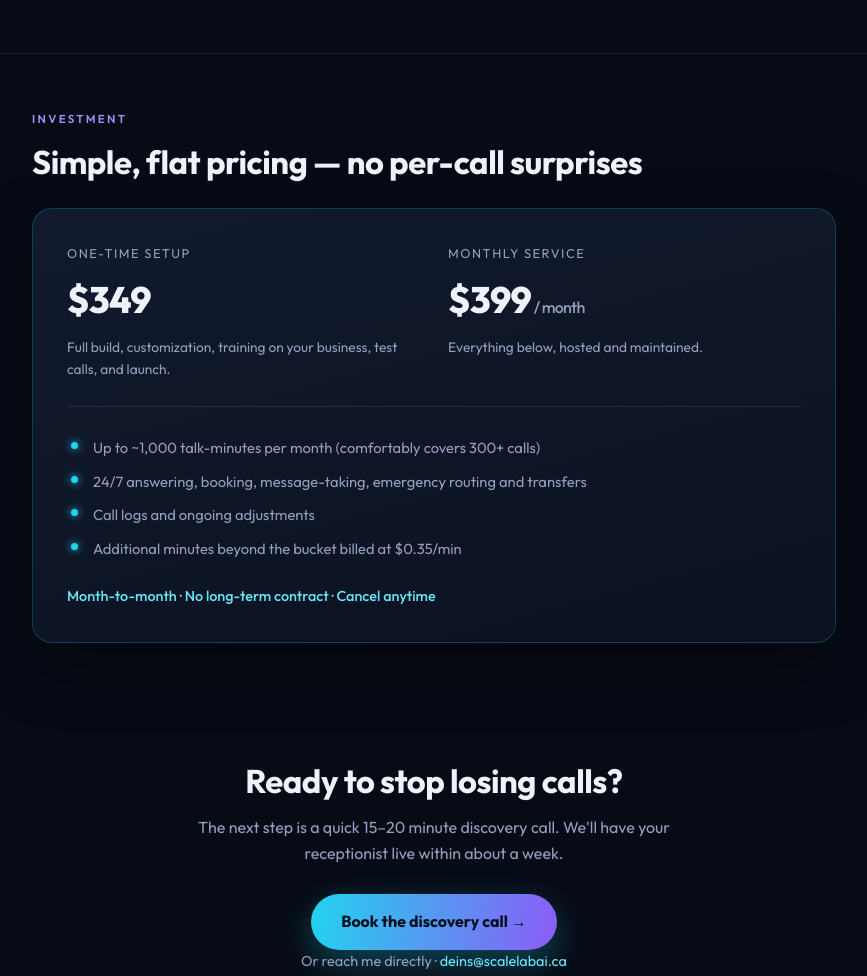
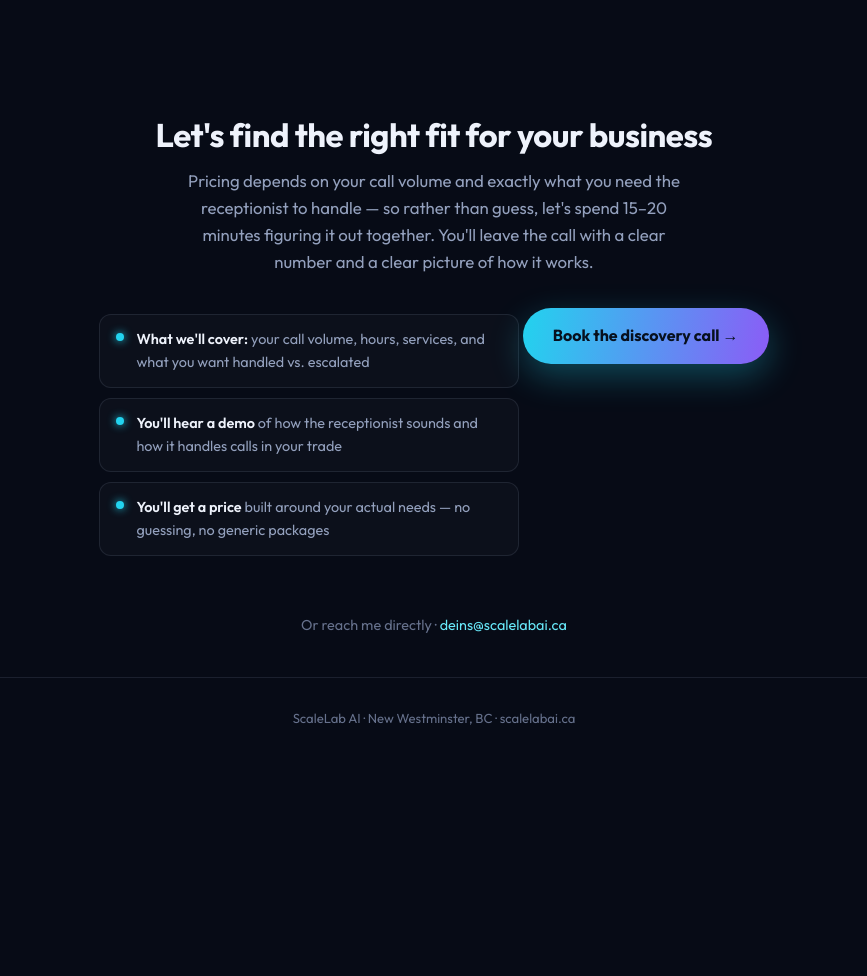
Before and after one commit to Deinsulmanis/ScaleLabAiReceptionistDemoBuilder, a plain HTML site: page index.html in a window 1280 px wide. Shown: the part 2897-3873 px from the top of the page, without its empty margins (206-1073 px from the left). After the commit the page ends 3676 px from the top, so only its background shows below. Drawn offline with Linux system fonts and the light colour scheme.

Commit message:
remove pricing section, replace with discovery call CTA
Pricing varies by call volume and scope, so the proposal now
drives prospects to a 15-20 min discovery call instead of showing
fixed numbers that may not fit.

Co-Authored-By: Claude Sonnet 4.6 <noreply@anthropic.com>

```diff
--- a/index.html
+++ b/index.html
@@ -178,31 +178,21 @@
   .step h4 { font-size: 1rem; font-weight: 600; margin-bottom: 2px; }
   .step p { color: var(--muted); font-size: 0.9rem; }
 
-  /* pricing */
-  .price-card {
-    background: linear-gradient(165deg, var(--navy-700), var(--navy-800));
-    border: 1px solid rgba(34, 211, 238, 0.22);
-    border-radius: 20px; padding: 34px; margin-top: 26px;
-    box-shadow: 0 24px 60px rgba(0, 0, 0, 0.4);
-  }
-  .price-row { display: flex; flex-wrap: wrap; gap: 28px; }
-  .price-box { flex: 1; min-width: 200px; }
-  .price-box .k { font-size: 0.8rem; letter-spacing: 0.12em; text-transform: uppercase; color: var(--muted); margin-bottom: 8px; }
-  .price-box .v { font-size: 2.3rem; font-weight: 800; letter-spacing: -0.02em; }
-  .price-box .v span { font-size: 1rem; font-weight: 500; color: var(--muted); }
-  .price-box .d { font-size: 0.86rem; color: var(--muted); margin-top: 6px; }
-  .price-incl { margin-top: 26px; padding-top: 24px; border-top: 1px solid var(--line); }
-  .price-incl li { list-style: none; color: var(--muted); font-size: 0.92rem; padding: 5px 0 5px 26px; position: relative; }
-  .price-incl li::before {
-    content: ""; position: absolute; left: 4px; top: 11px; width: 7px; height: 7px;
-    border-radius: 50%; background: var(--cyan); box-shadow: 0 0 8px var(--cyan);
-  }
-  .terms { margin-top: 20px; font-size: 0.9rem; color: var(--cyan-soft); font-weight: 500; }
-
   /* cta */
   .cta { text-align: center; padding: 64px 0 40px; }
   .cta h2 { margin-bottom: 14px; }
-  .cta p { color: var(--muted); max-width: 480px; margin: 0 auto 28px; }
+  .cta .cta-sub { color: var(--muted); max-width: 520px; margin: 0 auto 32px; font-size: 1.05rem; }
+  .cta-points {
+    display: inline-flex; flex-direction: column; gap: 10px;
+    text-align: left; margin: 0 auto 32px; max-width: 420px; width: 100%;
+  }
+  .cta-point {
+    display: flex; align-items: flex-start; gap: 12px;
+    background: var(--card); border: 1px solid var(--line); border-radius: 12px;
+    padding: 13px 16px; font-size: 0.9rem; color: var(--muted);
+  }
+  .cta-point .dot { flex: none; width: 8px; height: 8px; margin-top: 5px; border-radius: 50%; background: var(--cyan); box-shadow: 0 0 8px var(--cyan); }
+  .cta-point strong { color: var(--ink); font-weight: 600; }
   .btn {
     display: inline-flex; align-items: center; gap: 9px;
     background: linear-gradient(100deg, var(--cyan), var(--violet));
@@ -220,7 +210,6 @@
   @media (max-width: 640px) {
     .stats { grid-template-columns: 1fr; }
     .caps { grid-template-columns: 1fr; }
-    .price-card { padding: 24px; }
   }
   @media (prefers-reduced-motion: reduce) {
     .orb i, .orb b { animation: none; }
@@ -297,39 +286,16 @@
       </div>
     </section>
 
-    <section class="block">
-      <div class="wrap">
-        <div class="label">Investment</div>
-        <h2>Simple, flat pricing — no per-call surprises</h2>
-        <div class="price-card">
-          <div class="price-row">
-            <div class="price-box">
-              <div class="k">One-time setup</div>
-              <div class="v">$349</div>
-              <div class="d">Full build, customization, training on your business, test calls, and launch.</div>
-            </div>
-            <div class="price-box">
-              <div class="k">Monthly service</div>
-              <div class="v">$399<span> / month</span></div>
-              <div class="d">Everything below, hosted and maintained.</div>
-            </div>
-          </div>
-          <ul class="price-incl">
-            <li>Up to ~1,000 talk-minutes per month (comfortably covers 300+ calls)</li>
-            <li>24/7 answering, booking, message-taking, emergency routing and transfers</li>
-            <li>Call logs and ongoing adjustments</li>
-            <li>Additional minutes beyond the bucket billed at $0.35/min</li>
-          </ul>
-          <div class="terms">Month-to-month · No long-term contract · Cancel anytime</div>
-        </div>
-      </div>
-    </section>
-
     <section class="cta">
       <div class="wrap">
-        <h2>Ready to stop losing calls?</h2>
-        <p>The next step is a quick 15–20 minute discovery call. We'll have your receptionist live within about a week.</p>
-        <a class="btn" href="mailto:deins@scalelabai.ca?subject=AI%20Receptionist%20-%20Let's%20book%20a%20call">Book the discovery call →</a>
+        <h2>Let's find the right fit for <span class="accent" data-field="company">your business</span></h2>
+        <p class="cta-sub">Pricing depends on your call volume and exactly what you need the receptionist to handle — so rather than guess, let's spend 15–20 minutes figuring it out together. You'll leave the call with a clear number and a clear picture of how it works.</p>
+        <div class="cta-points">
+          <div class="cta-point"><span class="dot"></span><span><strong>What we'll cover:</strong> your call volume, hours, services, and what you want handled vs. escalated</span></div>
+          <div class="cta-point"><span class="dot"></span><span><strong>You'll hear a demo</strong> of how the receptionist sounds and how it handles calls in your trade</span></div>
+          <div class="cta-point"><span class="dot"></span><span><strong>You'll get a price</strong> built around your actual needs — no guessing, no generic packages</span></div>
+        </div>
+        <a class="btn" href="mailto:deins@scalelabai.ca?subject=AI%20Receptionist%20Discovery%20Call">Book the discovery call →</a>
         <p class="contact">Or reach me directly · <a href="mailto:deins@scalelabai.ca">deins@scalelabai.ca</a></p>
       </div>
     </section>
```
